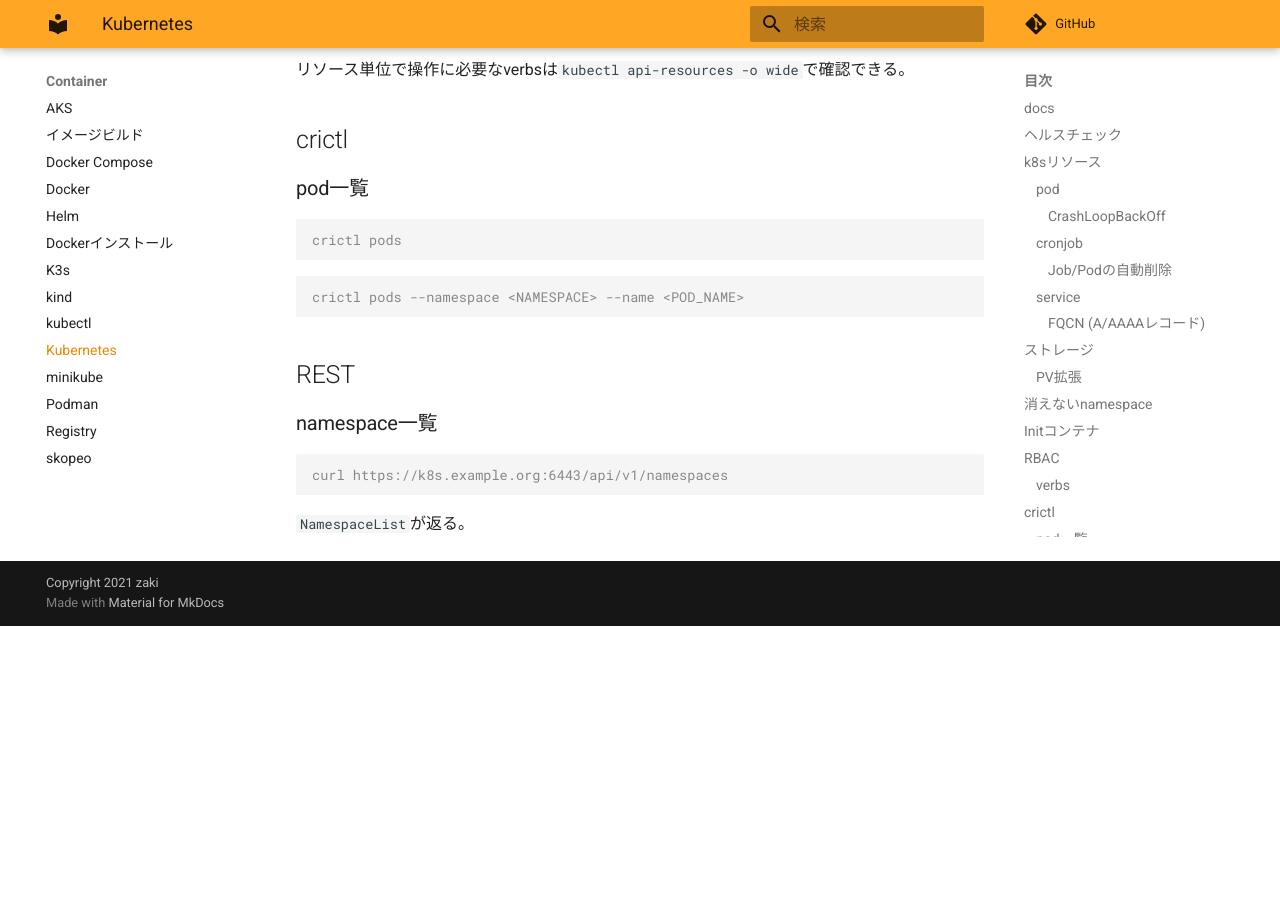
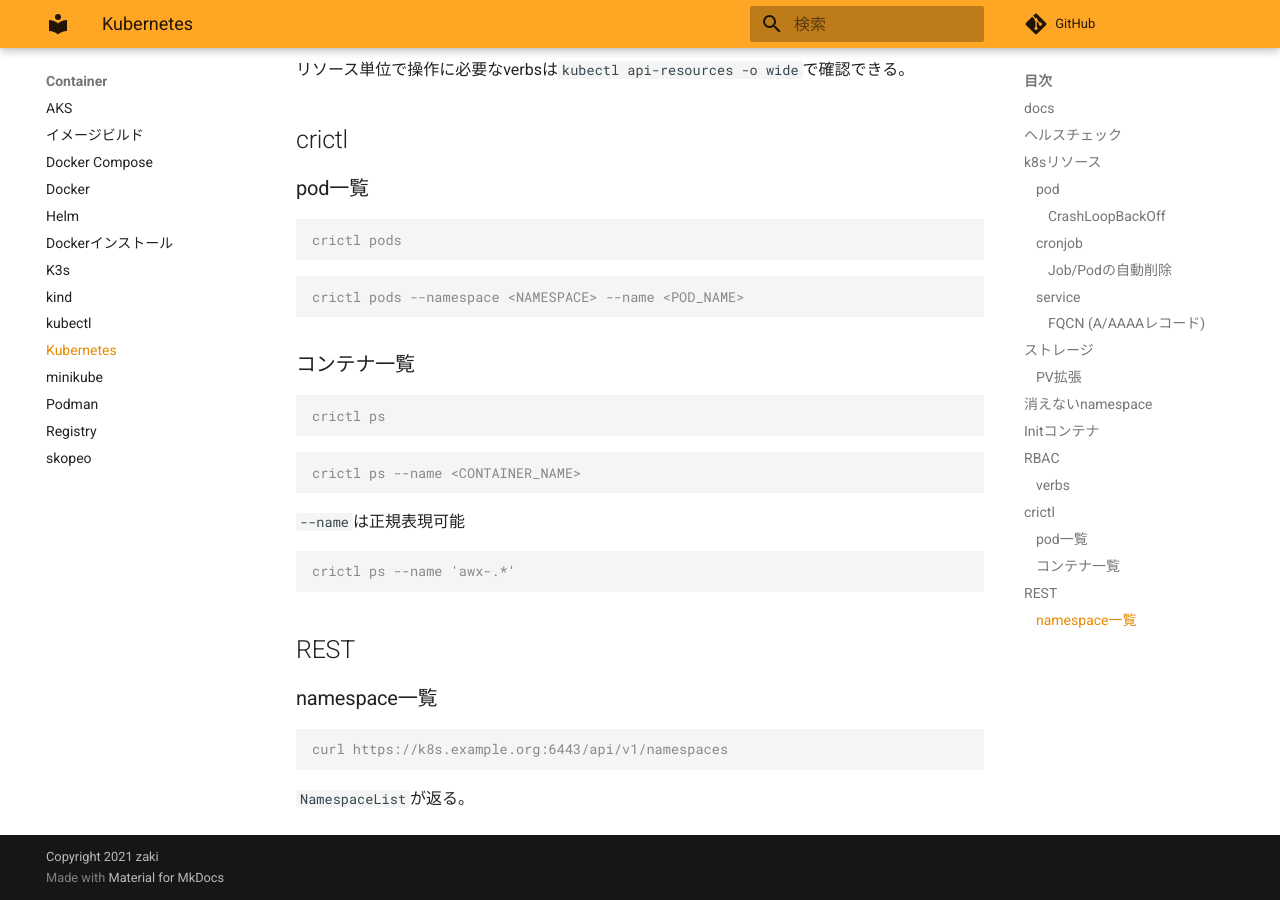
Before and after one commit to zaki-lknr/docs, an MkDocs documentation site: the page built from docs/Container/kubernetes.md, in a window 1280 px wide and 900 px high, scrolled down 4101 px. Built offline with MkDocs 1.6.1 and Material for MkDocs 9.7.7, drawn with Linux system fonts in a browser that asks for light colours; comment, search, counter and statistics services are not loaded; before the commit the page ends 4727 px from its top, so only the background shows below that.

Commit message:
add: container/kubernetes: crictlでコンテナ一覧

````diff
--- a/docs/Container/kubernetes.md
+++ b/docs/Container/kubernetes.md
@@ -184,6 +184,22 @@ crictl pods
 crictl pods --namespace <NAMESPACE> --name <POD_NAME>
 ```
 
+### コンテナ一覧
+
+```console
+crictl ps
+```
+
+```console
+crictl ps --name <CONTAINER_NAME>
+```
+
+`--name`は正規表現可能
+
+```console
+crictl ps --name 'awx-.*'
+```
+
 ## REST
 
 ### namespace一覧
````
